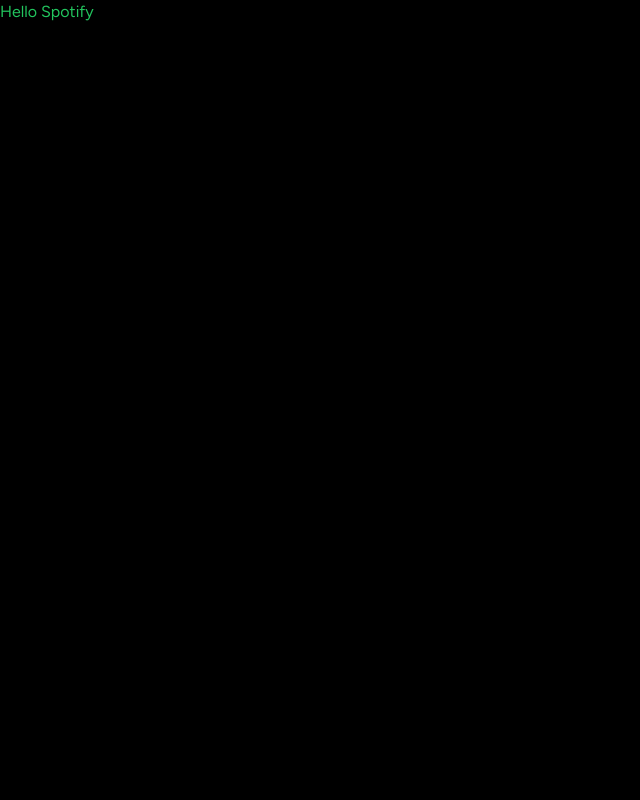
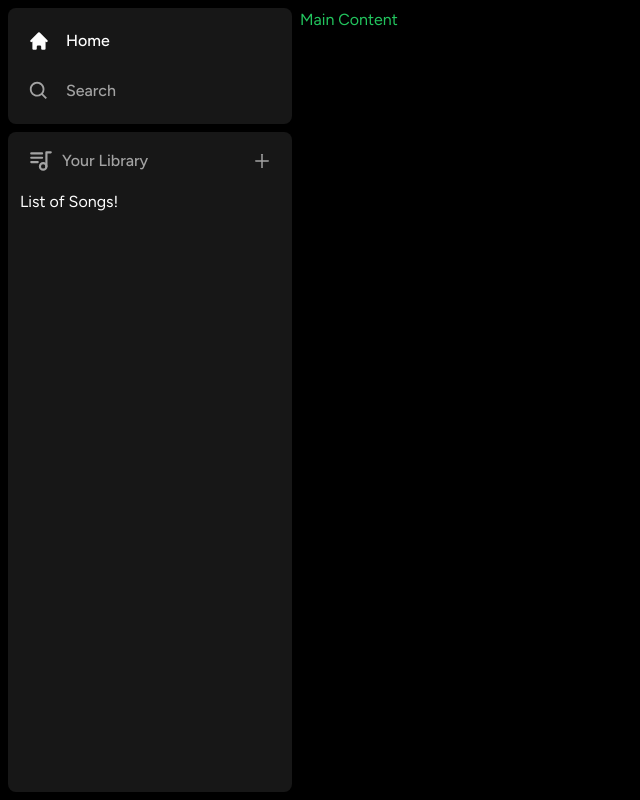
Before and after one commit to PLyn/spotify-clone, a Next.js app: page / in a window 1280 px wide. Shown: the whole page, without its empty margins (0-640 px from the left). Built offline with nearby package versions, Linux system fonts and the light colour scheme.

Commit message:
Create Sidebar UI

```diff
--- /dev/null
+++ b/app/(site)/page.tsx
@@ -0,0 +1,3 @@
+export default function Home() {
+  return <div className="text-green-500">Main Content</div>;
+}
--- a/app/layout.tsx
+++ b/app/layout.tsx
@@ -1,3 +1,4 @@
+import Sidebar from "@/components/Sidebar";
 import "./globals.css";
 import type { Metadata } from "next";
 import { Figtree } from "next/font/google";
@@ -16,7 +17,9 @@ export default function RootLayout({
 }) {
   return (
     <html lang="en">
-      <body className={font.className}>{children}</body>
+      <body className={font.className}>
+        <Sidebar>{children}</Sidebar>
+      </body>
     </html>
   );
 }
--- /dev/null
+++ b/components/Box.tsx
@@ -0,0 +1,26 @@
+import { twMerge } from "tailwind-merge";
+
+interface BoxProps {
+  children: React.ReactNode;
+  className?: string;
+}
+
+const Box: React.FC<BoxProps> = ({ children, className }) => {
+  return (
+    <div
+      className={twMerge(
+        `
+        bg-neutral-900
+        rounded-lg
+        h-fit
+        w-full
+        `,
+        className
+      )}
+    >
+      {children}
+    </div>
+  );
+};
+
+export default Box;
--- /dev/null
+++ b/components/Library.tsx
@@ -0,0 +1,49 @@
+"use client";
+import { TbPlaylist } from "react-icons/tb";
+import { AiOutlinePlus } from "react-icons/ai";
+
+const Library = () => {
+  const onClick = () => {
+    //Handle Upload later
+  };
+  return (
+    <div className="flex flex-col">
+      <div className="flex items-center justify-between px-5 pt-4">
+        <div className="inline-flex items-center gap-x-2">
+          <TbPlaylist className="text-neutral-400" size={26} />
+          <p
+            className="
+          text-neutral-400
+          font-medium
+          text-md
+          "
+          >
+            Your Library
+          </p>
+        </div>
+        <AiOutlinePlus
+          onClick={onClick}
+          size={20}
+          className="
+        text-neutral-400
+        cursor-pointer
+        hover:text-white
+        transition
+        "
+        />
+      </div>
+      <div
+        className="
+      flex
+      flex-col
+      gap-y-2
+      mt-4
+      px-3
+      "
+      >
+        List of Songs!
+      </div>
+    </div>
+  );
+};
+export default Library;
--- /dev/null
+++ b/components/Sidebar.tsx
@@ -0,0 +1,63 @@
+"use client";
+import { usePathname } from "next/navigation";
+import { useMemo } from "react";
+import { HiHome } from "react-icons/hi";
+import { BiSearch } from "react-icons/bi";
+import Box from "./Box";
+import SidebarItem from "./SidebarItem";
+import Library from "./Library";
+
+interface SidebarProps {
+  children: React.ReactNode;
+}
+const Sidebar: React.FC<SidebarProps> = ({ children }) => {
+  const pathname = usePathname();
+
+  const routes = useMemo(
+    () => [
+      {
+        Icon: HiHome,
+        label: "Home",
+        active: pathname !== "/search",
+        href: "/",
+      },
+      {
+        Icon: BiSearch,
+        label: "Search",
+        active: pathname === "/search",
+        href: "/search",
+      },
+    ],
+    [pathname]
+  );
+
+  return (
+    <div className="flex h-full">
+      <div
+        className="
+      hidden
+      md:flex
+      flex-col
+      gap-y-2
+      bg-black
+      h-full
+      w-[300px]
+      p-2"
+      >
+        <Box>
+          <div className="flex flex-col gap-y-4 px-5 py-4">
+            {routes.map((item) => (
+              <SidebarItem key={item.label} {...item} />
+            ))}
+          </div>
+        </Box>
+        <Box className="overflow-y-auto h-full">
+          <Library />
+        </Box>
+      </div>
+      <main className="h-full, flex-1 overflow-y-auto py-2">{children}</main>
+    </div>
+  );
+};
+
+export default Sidebar;
--- /dev/null
+++ b/components/SidebarItem.tsx
@@ -0,0 +1,46 @@
+import Link from "next/link";
+import { IconType } from "react-icons";
+import { twMerge } from "tailwind-merge";
+
+interface SidebarItemProps {
+  Icon: IconType;
+  label: string;
+  active?: boolean;
+  href: string;
+}
+
+const SidebarItem: React.FC<SidebarItemProps> = ({
+  Icon,
+  label,
+  active,
+  href,
+}) => {
+  return (
+    <Link
+      href={href}
+      className={twMerge(
+        `
+        flex
+        flex-row
+        h-auto
+        items-center
+        w-full
+        gap-x-4
+        text-md
+        font-medium
+        cursor-pointer
+        hover:text-white
+        transition
+        text-neutral-400
+        py-1
+  `,
+        active && "text-white"
+      )}
+    >
+      <Icon size={26} />
+      <p className="truncate w-full">{label}</p>
+    </Link>
+  );
+};
+
+export default SidebarItem;
--- a/package.json
+++ b/package.json
@@ -19,6 +19,8 @@
     "postcss": "8.4.25",
     "react": "18.2.0",
     "react-dom": "18.2.0",
+    "react-icons": "^4.10.1",
+    "tailwind-merge": "^1.13.2",
     "tailwindcss": "3.3.2",
     "typescript": "5.1.6"
   }
```
Also changed, not shown: 1 other file (tests, documents, lock files or other folders).
